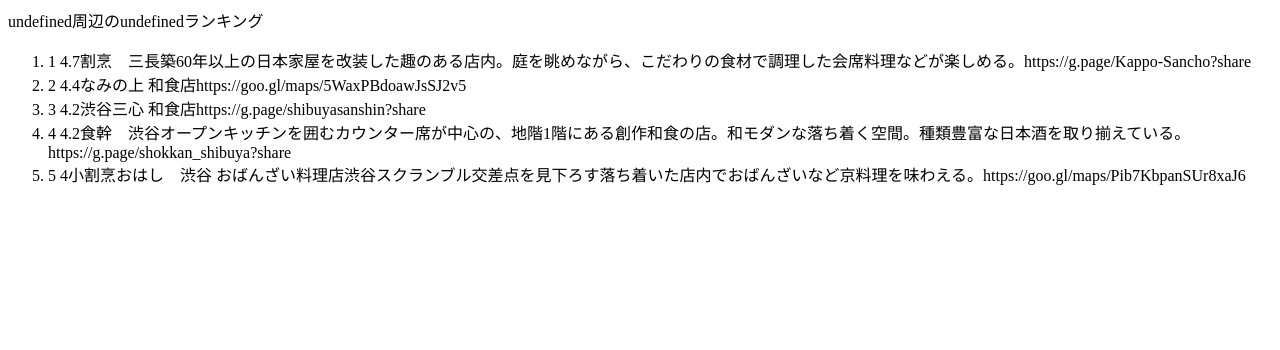
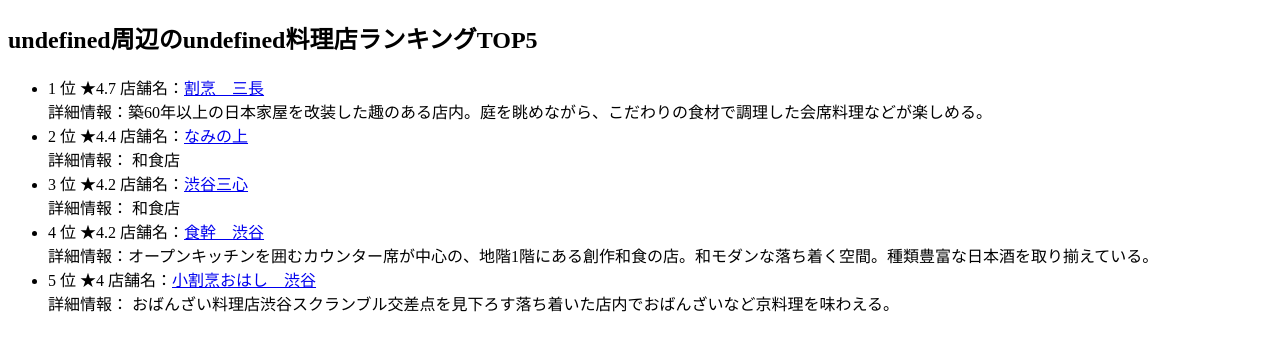
Before and after one commit to YuiYamada/ramenLog, a website: page html/store_rating_list.html in a window 1280 px wide. Drawn offline with nearby package versions, Linux system fonts and the light colour scheme.

Commit message:
店舗名をクリックすると飛ぶ

```diff
--- a/html/store_rating_list.html
+++ b/html/store_rating_list.html
@@ -10,7 +10,7 @@
     </head>
 
     <body>
-        <div id="test2"></div>
+        <h2 id="test2"></h2>
         <div id="shopList"></div>
     <script type="text/javascript" src="../js/index2.js"></script>
     </body>
--- a/js/index2.js
+++ b/js/index2.js
@@ -22,7 +22,7 @@ function getUrlParam(param){
 
 var placeName = getUrlParam("place+name");
 var genreName = getUrlParam("genre+name");
-$("#test2").html(placeName + "周辺の" + genreName + "ランキング")
+$("#test2").html(placeName + "周辺の" + genreName + "料理店ランキングTOP5")
 
 /*function getJsonData(){
     $.getJSON("../json/testData.json",function(shopData){
@@ -47,7 +47,7 @@ $.getJSON("../json/testData.json") // json読み込み開始
 
 function makeList(json){
 
-    var resultHTML = "<ol>";
+    var resultHTML = "<ul>";
     for (var i = 0; i < json.length; i++) {
         //ratingがないのものは「---」に表示変更
         var rating = json[i].rating;
@@ -58,13 +58,14 @@ function makeList(json){
         //if(rating == undefined) rating = "---";
 
         //表示内容（評価＋名称）
-        var content = ranking + " " +rating + shopName + info + url;
+        var content = ranking + " 位" + "  ★" +rating +
+            "  店舗名：" + shopName.link(url) + "<br>" +"  詳細情報：" + info;
 
         resultHTML += "<li>";
         resultHTML += content;
         resultHTML += "</li>";
     }
-    resultHTML += "</ol>";
+    resultHTML += "</ul>";
     //結果表示
     document.getElementById("shopList").innerHTML = resultHTML;
 
```
Also changed, not shown: html/top_serch.html (+5 -1 lines).
